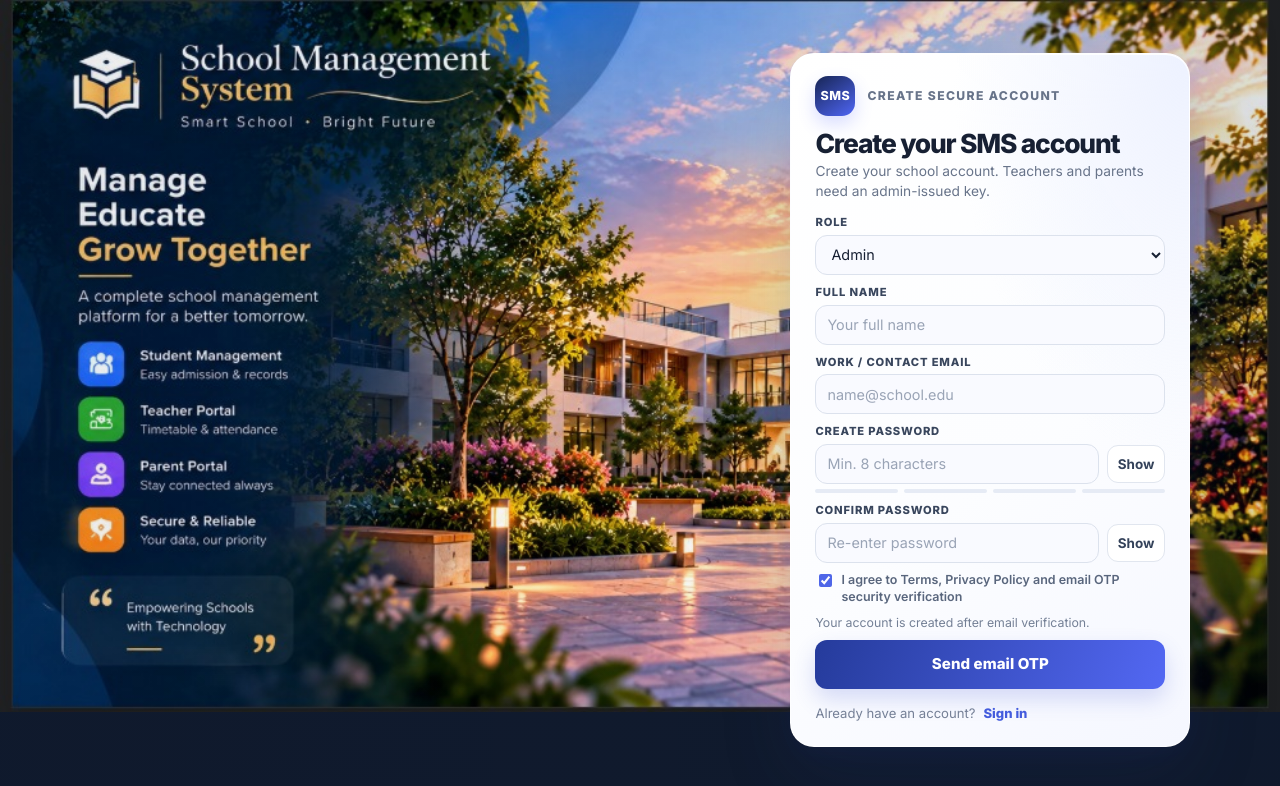
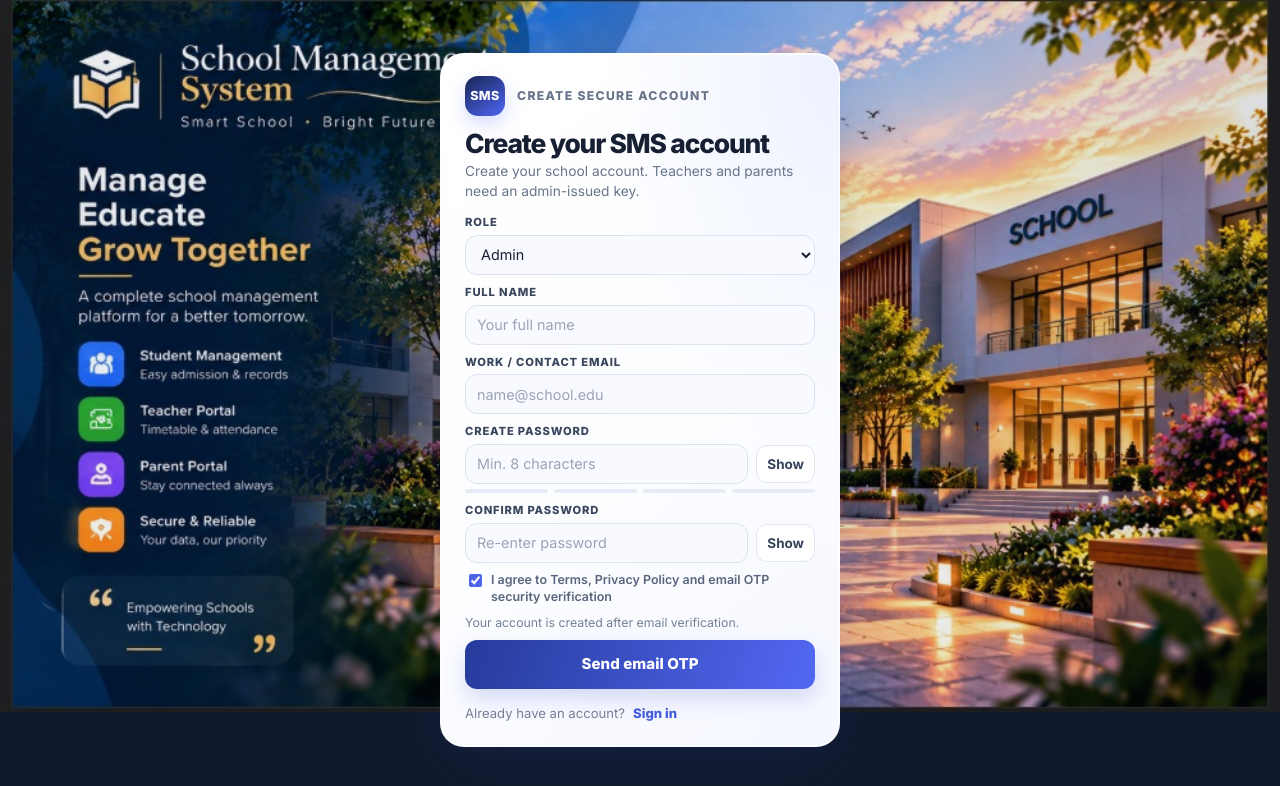
Before and after one commit to lokesh9191334/SCHOOL-MANAGEMENT-SYSTEM, a React (Vite) app: page /auth/register in a window 1280 px wide. Shown: the top 786 px of the page. Built offline with nearby package versions, Linux system fonts and the light colour scheme.

Commit message:
Center Create New panel on screen
Co-authored-by: Copilot <223556219+Copilot@users.noreply.github.com>

```diff
--- a/src/styles/auth-premium.css
+++ b/src/styles/auth-premium.css
@@ -823,6 +823,10 @@
   background: #242629;
 }
 
+.auth-stage--register {
+  justify-items: center;
+}
+
 .auth-stage--login::before,
 .auth-stage--login::after {
   position: fixed;
```
